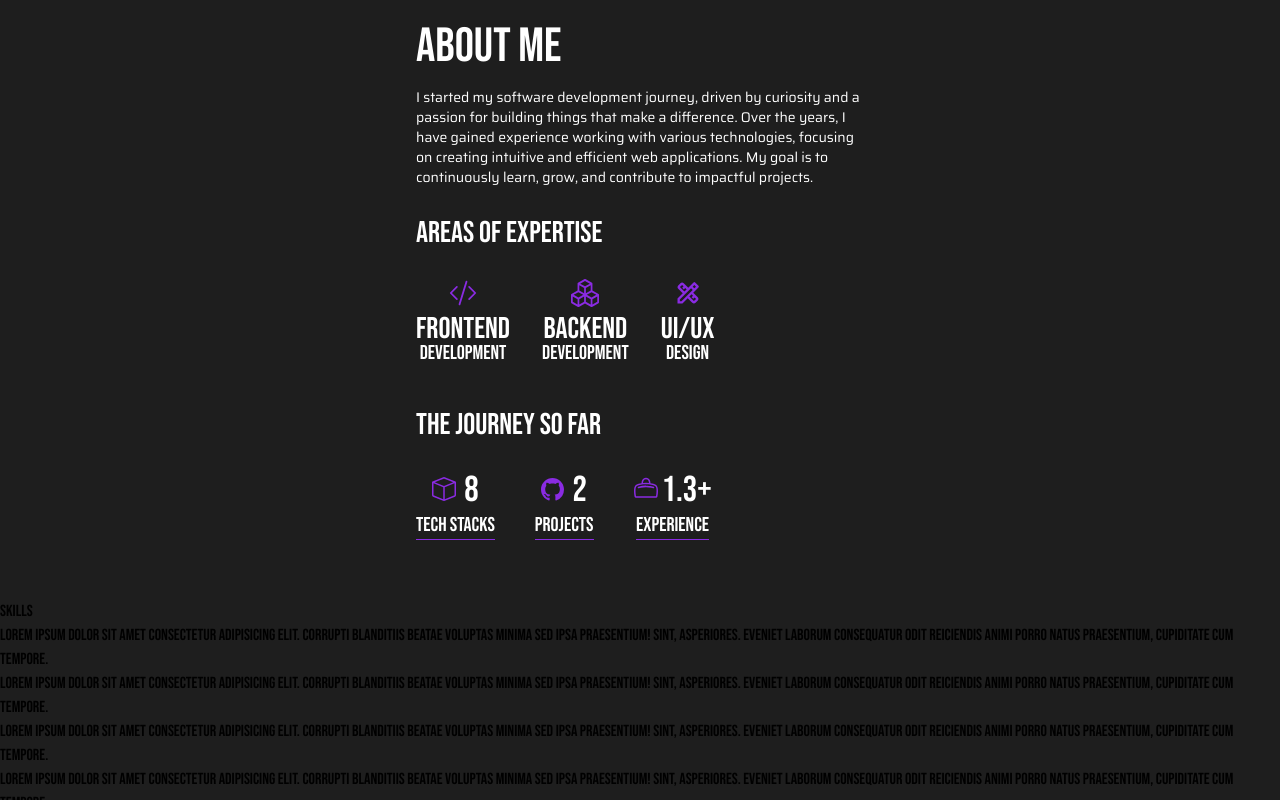
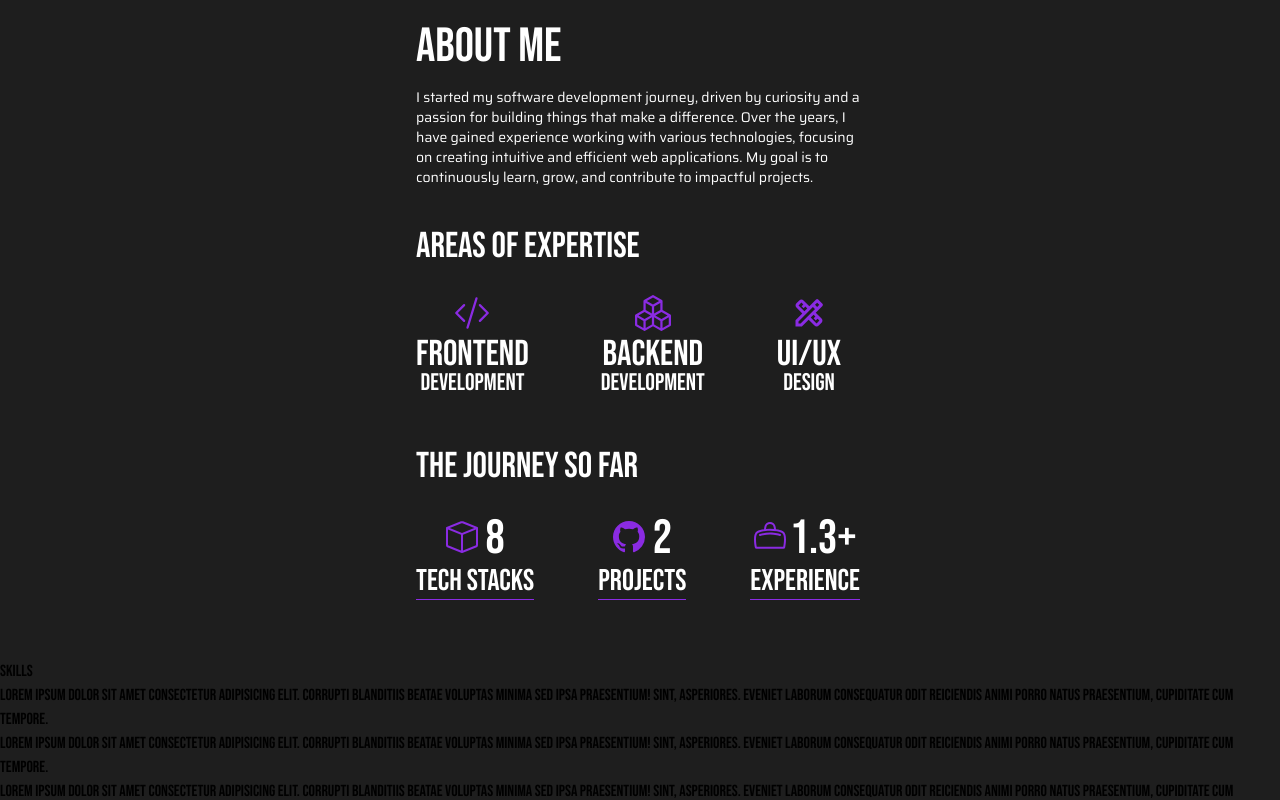
Before and after one commit to AnthonyFrank-Ordonez/my-portfolio, a React (Vite) app: page / in a window 1280 px wide. Shown: the part 537-1337 px from the top of the page. Built offline with nearby package versions, Linux system fonts and the light colour scheme; a web font is replaced by a local one.

Commit message:
Implement sm for screens

```diff
--- a/src/components/About.tsx
+++ b/src/components/About.tsx
@@ -23,41 +23,48 @@ export default function About() {
 				</div>
 
 				<div className='flex flex-col'>
-					<h2 className='text-secondary mt-7 text-3xl'>Areas of Expertise</h2>
-					<div className='mt-7 flex flex-row items-start justify-start gap-8'>
+					<h2 className='text-secondary mt-7 text-3xl sm:mt-10 sm:text-4xl'>
+						Areas of Expertise
+					</h2>
+					<div className='mt-7 flex flex-row items-start justify-start gap-8 sm:gap-18'>
 						<div className='flex flex-col items-center justify-center'>
-							<BsCodeSlash size={28} className='text-tertiary mb-1' />
-							<h2 className='text-secondary text-3xl'>FrontEnd</h2>
-							<h2 className='text-secondary -mt-2 text-xl'>Development</h2>
+							<BsCodeSlash className='text-tertiary mb-1 h-7 w-7 sm:h-9 sm:w-9' />
+							<h2 className='text-secondary text-3xl sm:text-4xl'>FrontEnd</h2>
+							<h2 className='text-secondary -mt-2 text-xl sm:text-2xl'>
+								Development
+							</h2>
 						</div>
 
 						<div className='flex flex-col items-center justify-center'>
-							<BsBoxes size={28} className='text-tertiary mb-1' />
-							<h2 className='text-secondary text-3xl'>BackEnd</h2>
-							<h2 className='text-secondary -mt-2 text-xl'>Development</h2>
+							<BsBoxes className='text-tertiary mb-1 h-7 w-7 sm:h-9 sm:w-9' />
+							<h2 className='text-secondary text-3xl sm:text-4xl'>BackEnd</h2>
+							<h2 className='text-secondary -mt-2 text-xl sm:text-2xl'>
+								Development
+							</h2>
 						</div>
 
 						<div className='flex flex-col items-center justify-center'>
-							<MdOutlineDesignServices
-								size={28}
-								className='text-tertiary mb-1'
-							/>
-							<h2 className='text-secondary text-3xl'>UI/UX</h2>
-							<h2 className='text-secondary -mt-2 text-xl'>Design</h2>
+							<MdOutlineDesignServices className='text-tertiary mb-1 h-7 w-7 sm:h-9 sm:w-9' />
+							<h2 className='text-secondary text-3xl sm:text-4xl'>UI/UX</h2>
+							<h2 className='text-secondary -mt-2 text-xl sm:text-2xl'>
+								Design
+							</h2>
 						</div>
 					</div>
 				</div>
 
 				<div className='flex flex-col'>
-					<h2 className='text-secondary mt-10 text-3xl'>The Journey So Far</h2>
-					<div className='mt-7 flex flex-row items-start justify-start gap-10'>
+					<h2 className='text-secondary mt-10 text-3xl sm:mt-12 sm:text-4xl'>
+						The Journey So Far
+					</h2>
+					<div className='mt-7 flex flex-row items-start justify-start gap-10 sm:gap-16'>
 						{/* Projects */}
 						<div className='flex flex-col items-center justify-center'>
 							<div className='flex flex-row items-center justify-center gap-2'>
-								<BsBox size={24} className='text-tertiary mb-1' />
-								<h2 className='text-secondary text-4xl'>8</h2>
+								<BsBox className='text-tertiary mb-1 h-7 w-7 sm:h-8 sm:w-8' />
+								<h2 className='text-secondary text-4xl sm:text-5xl'>8</h2>
 							</div>
-							<h2 className='text-secondary border-b-tertiary border-b-1 text-xl'>
+							<h2 className='text-secondary border-b-tertiary border-b-1 text-xl sm:text-3xl'>
 								Tech Stacks
 							</h2>
 						</div>
@@ -65,10 +72,10 @@ export default function About() {
 						{/* Techs */}
 						<div className='flex flex-col items-center justify-center'>
 							<div className='flex flex-row items-center justify-center gap-2'>
-								<BsGithub size={23} className='text-tertiary mb-1' />
-								<h2 className='text-secondary text-4xl'>2</h2>
+								<BsGithub className='text-tertiary mb-1 h-7 w-7 sm:h-8 sm:w-8' />
+								<h2 className='text-secondary text-4xl sm:text-5xl'>2</h2>
 							</div>
-							<h2 className='text-secondary border-b-tertiary border-b-1 text-xl'>
+							<h2 className='text-secondary border-b-tertiary border-b-1 text-xl sm:text-3xl'>
 								Projects
 							</h2>
 						</div>
@@ -76,10 +83,10 @@ export default function About() {
 						{/* Projects */}
 						<div className='flex flex-col items-center justify-center'>
 							<div className='flex flex-row items-center justify-center gap-1'>
-								<BsDuffle size={24} className='text-tertiary mb-1' />
-								<h2 className='text-secondary text-4xl'>1.3+</h2>
+								<BsDuffle className='text-tertiary mb-1 h-7 w-7 sm:h-8 sm:w-8' />
+								<h2 className='text-secondary text-4xl sm:text-5xl'>1.3+</h2>
 							</div>
-							<h2 className='text-secondary border-b-tertiary border-b-1 text-xl'>
+							<h2 className='text-secondary border-b-tertiary border-b-1 text-xl sm:text-3xl'>
 								Experience
 							</h2>
 						</div>
--- a/src/components/Header.tsx
+++ b/src/components/Header.tsx
@@ -108,21 +108,21 @@ export default function Header() {
 					>
 						<div className='text-secondary flex flex-col space-y-8 px-8 py-3 text-lg'>
 							<a
-								href='#'
+								href='#home'
 								aria-label='home'
 								className='hover:decoration-tertiary hover:underline'
 							>
 								Home
 							</a>
 							<a
-								href='#'
+								href='#about'
 								aria-label='about'
 								className='hover:decoration-tertiary hover:underline'
 							>
 								About
 							</a>
 							<a
-								href='#'
+								href='#skills'
 								aria-label='skills'
 								className='hover:decoration-tertiary hover:underline'
 							>
```
